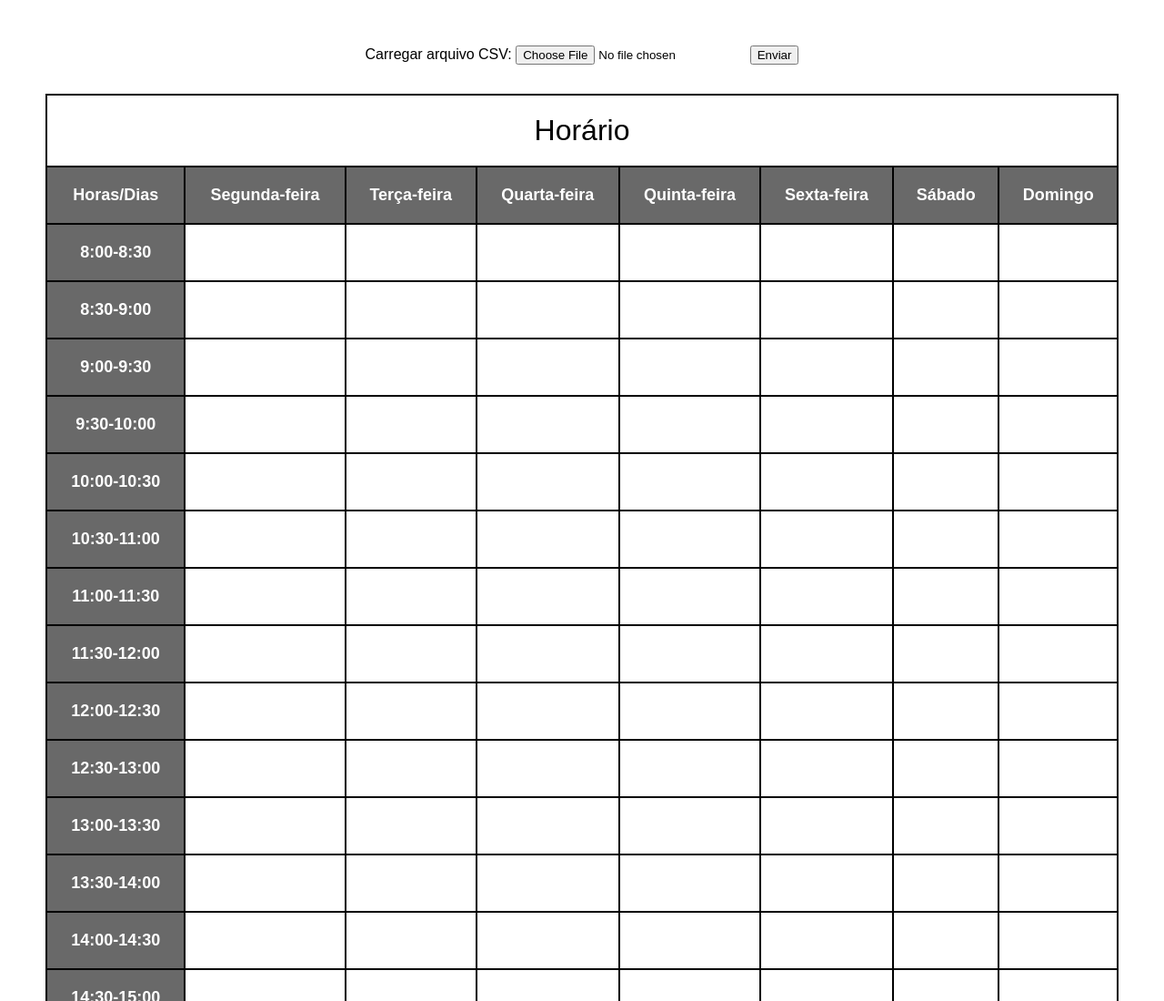
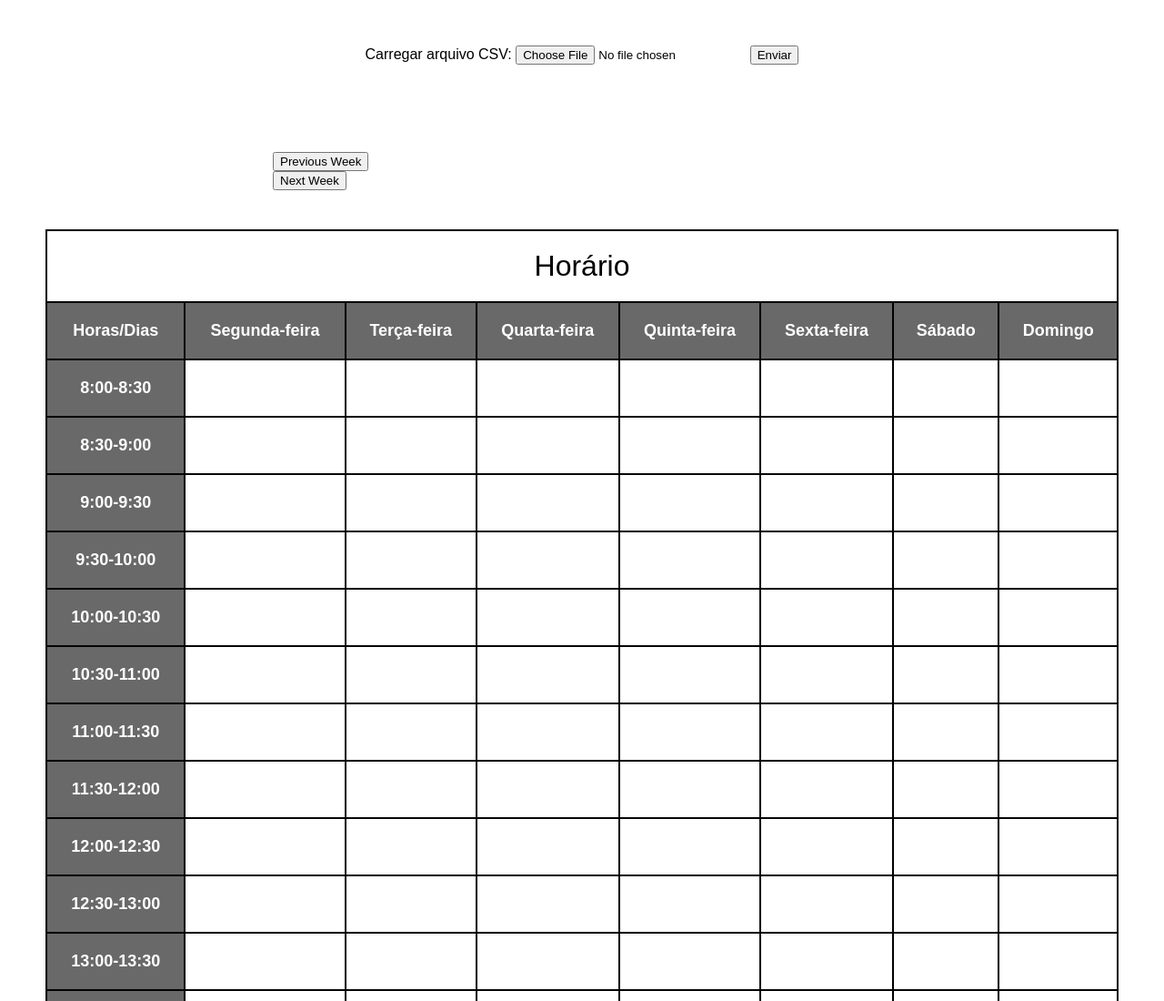
Before and after one commit to ES-2023-LETI-GrupoH/ES-2023-1Sem-LETI-GrupoH, a plain HTML site: page index.html in a window 1280 px wide. Shown: the top 1100 px of the page at 91% size. Drawn offline with Linux system fonts and the light colour scheme.

Commit message:
added buttons for week navigation preparing for merge with main

```diff
--- a/index.html
+++ b/index.html
@@ -40,7 +40,11 @@
         th.tempo,th.dia{
             background-color: dimgrey;
             color: #fff;
+        }
 
+        #week-navigation button {
+            margin-right: 250px; /* Adjust the value to control the spacing */
+            margin-left: 250px;
         }
 
         @media (max-width: 768px) {
@@ -62,6 +66,18 @@
 </form>
 <div id="csv-data"></div>
 <p></p>
+<p></p>
+<p></p>
+
+<!-- Navigation buttons and current week header -->
+<div id="week-navigation">
+    <button id="prev-week">Previous Week</button>
+    <button id="next-week">Next Week</button>
+</div>
+<h1 id="current-week"></h1>
+
+
+
 <table>
 
     <tr>
```
